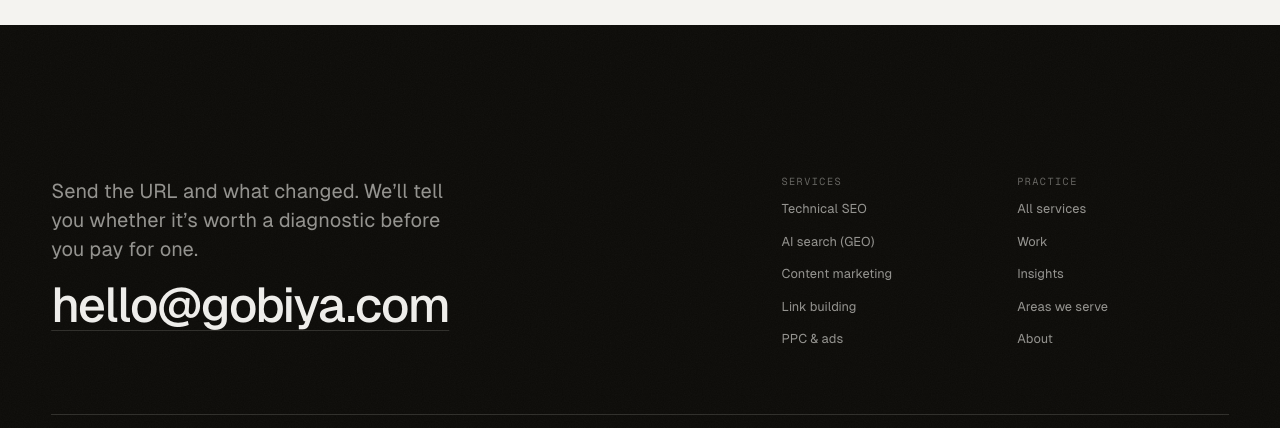
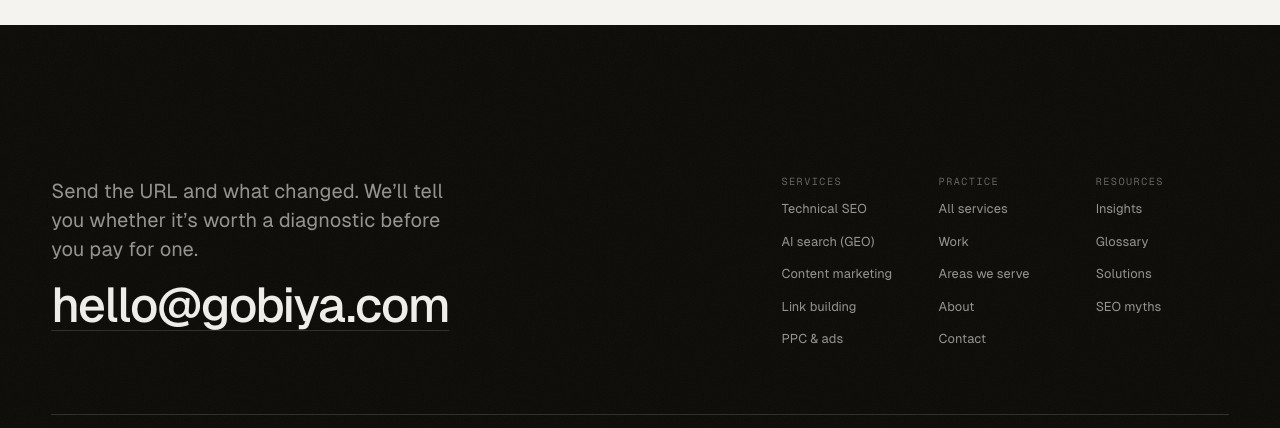
Before and after one commit to banmart/gobiya-08142026, an Astro site: page / in a window 1280 px wide. Shown: the part 8271-8699 px from the top of the page. Built offline with nearby package versions, Linux system fonts and the light colour scheme; Astro itself is replaced by a stand-in of ours; a web font is replaced by a local one.

Commit message:
Link the glossary, solutions and myths pages from the footer
They were unreachable. Checking inbound internal links across the built site
found the only links into each cluster came from inside it — glossary terms
linking up to /glossary, solution pages to /solutions — and /seo-myths had no
inbound link at all. Nothing on the main site pointed at any of them, so 81
pages were discoverable only through the sitemap.

Adds a third footer column, Resources: Insights, Glossary, Solutions, SEO
myths. /insights moves there from Practice, and Contact takes its place.

Three columns, not four — four equal columns is the templated-footer tell
this design deliberately avoids, per the note at the top of the module. Two
columns below 48rem.

Verified: all three now have inbound links from all 144 pages, and the footer
lays out without overflow at 375px and 1280px.

```diff
--- a/src/components/Footer.module.css
+++ b/src/components/Footer.module.css
@@ -66,10 +66,19 @@
   text-decoration-color: var(--color-accent);
 }
 
+/* Two columns on narrow screens, three once there is room. Three is a
+ * deliberate ceiling — four equal columns is the templated-footer tell this
+ * design avoids. */
 .columns {
   display: grid;
   grid-template-columns: repeat(2, minmax(0, 1fr));
   gap: var(--space-lg);
+}
+
+@media (width >= 48rem) {
+  .columns {
+    grid-template-columns: repeat(3, minmax(0, 1fr));
+  }
 }
 
 .column {
--- a/src/data/site.ts
+++ b/src/data/site.ts
@@ -65,9 +65,25 @@ export const footerLinks = [
     links: [
       { label: 'All services', href: '/services' },
       { label: 'Work', href: '/work' },
-      { label: 'Insights', href: '/insights' },
       { label: 'Areas we serve', href: '/areas-we-serve' },
       { label: 'About', href: '/about' },
+      { label: 'Contact', href: '/contact' },
+    ],
+  },
+  /**
+   * The reference section. This column is not decoration — /glossary (77
+   * terms), /solutions and /seo-myths had no inbound link from anywhere on the
+   * site, so 81 pages were reachable only through the sitemap. The footer is
+   * on every page, which makes it the one place that guarantees a crawler
+   * starting at the homepage can reach all of them.
+   */
+  {
+    heading: 'Resources',
+    links: [
+      { label: 'Insights', href: '/insights' },
+      { label: 'Glossary', href: '/glossary' },
+      { label: 'Solutions', href: '/solutions' },
+      { label: 'SEO myths', href: '/seo-myths' },
     ],
   },
 ] as const;
```
